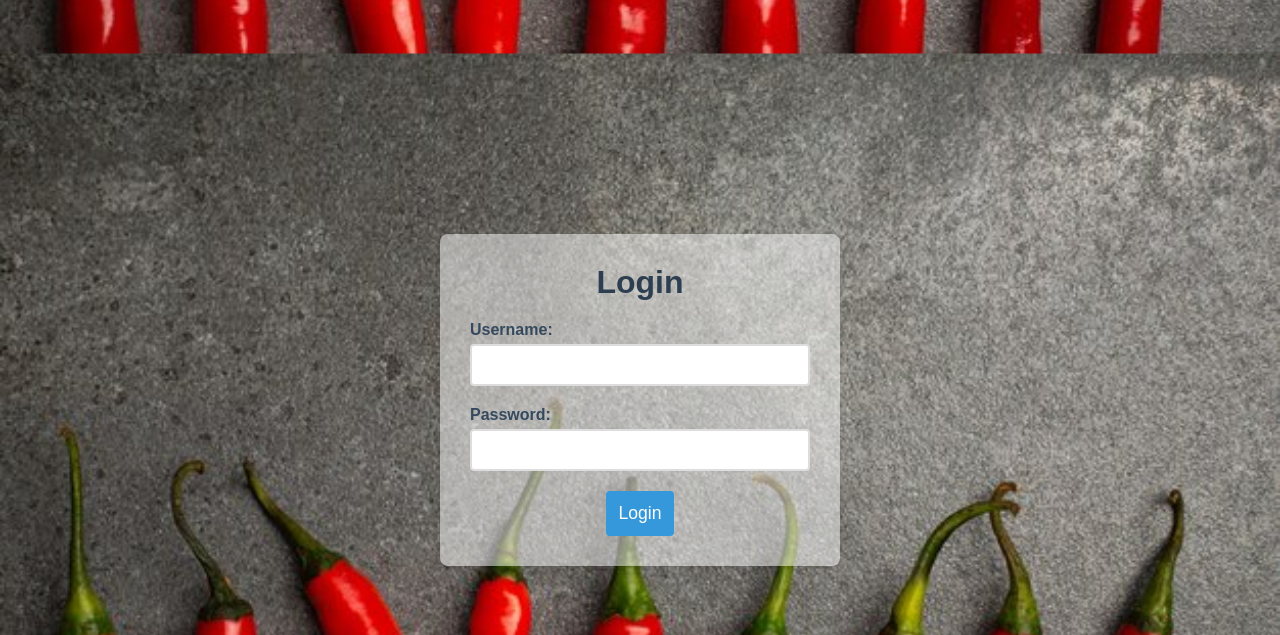
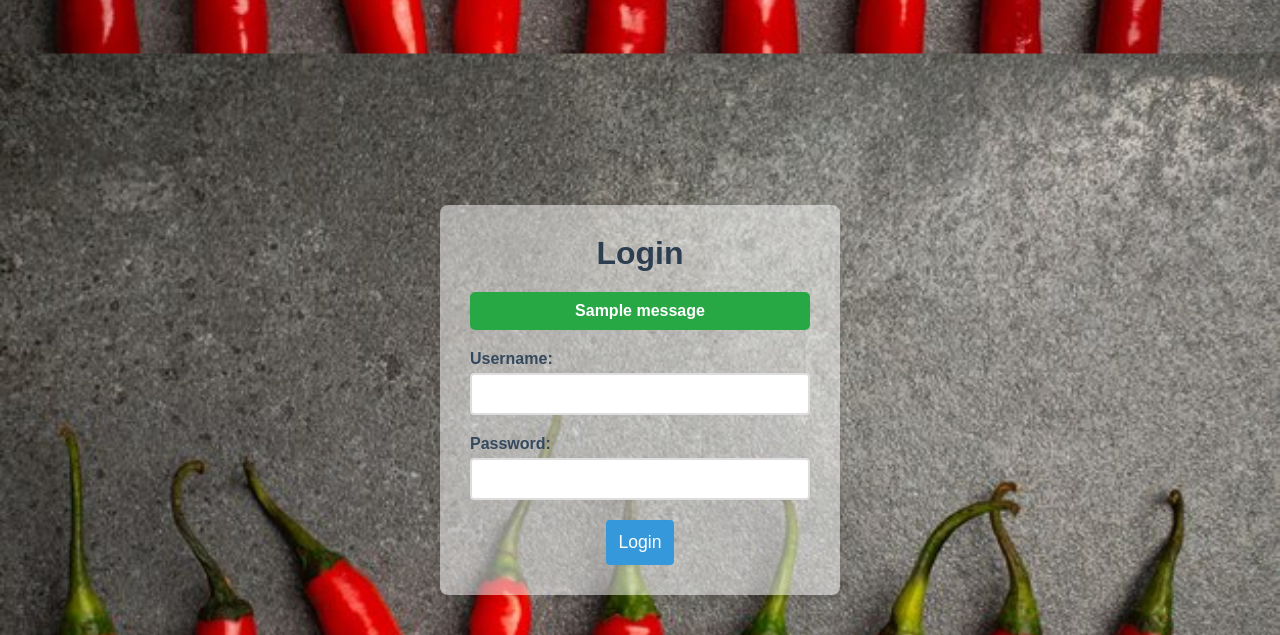
Before and after one commit to Nikhileshreddy0088/chilli_tools, a Flask app: page /login in a window 1280 px wide. Shown: the top 635 px of the page. Run offline with Flask 2, Linux system fonts and the light colour scheme; one stand-in notice (Sample message) is shown.

Commit message:
Initial commit

```diff
--- a/templates/login.html
+++ b/templates/login.html
@@ -15,7 +15,6 @@
 
         body {
             background-image: url('/static/images/red4.jpg');
-
             background-size: contain;
             background-position: center;
             color: #333;
@@ -82,6 +81,25 @@
             background-color: #2980b9;
         }
 
+        /* Flash Messages */
+        .flash-message {
+            margin-bottom: 20px;
+            padding: 10px;
+            border-radius: 5px;
+            font-weight: bold;
+            text-align: center;
+        }
+
+        .flash-message.success {
+            background-color: #28a745;
+            color: white;
+        }
+
+        .flash-message.danger {
+            background-color: #dc3545;
+            color: white;
+        }
+
         /* Responsive Design */
         @media (max-width: 768px) {
             .login-container {
@@ -109,6 +127,16 @@
 <body>
     <div class="login-container">
         <h2>Login</h2>
+
+        <!-- Display Flash Messages -->
+        {% with messages = get_flashed_messages(with_categories=true) %}
+            {% if messages %}
+                <div class="flash-message {{ messages[0][0] }}">
+                    {{ messages[0][1] }}
+                </div>
+            {% endif %}
+        {% endwith %}
+
         <form action="/login" method="POST">
             <div class="input-group">
                 <label for="username">Username:</label>
```
Also changed, not shown: templates/index.html (+7 -0 lines), 10 other files.
